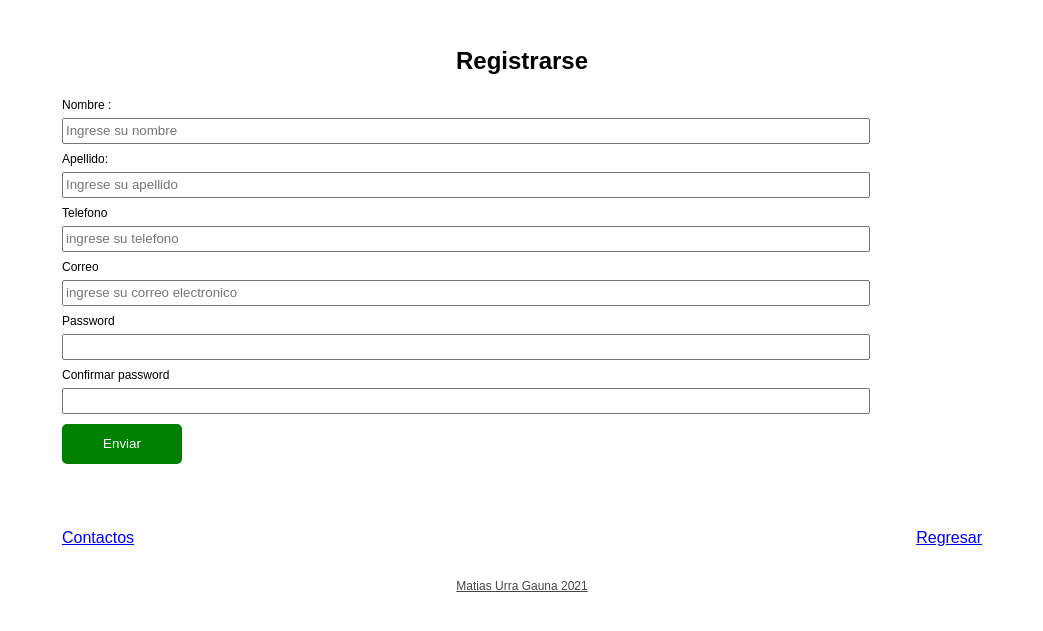
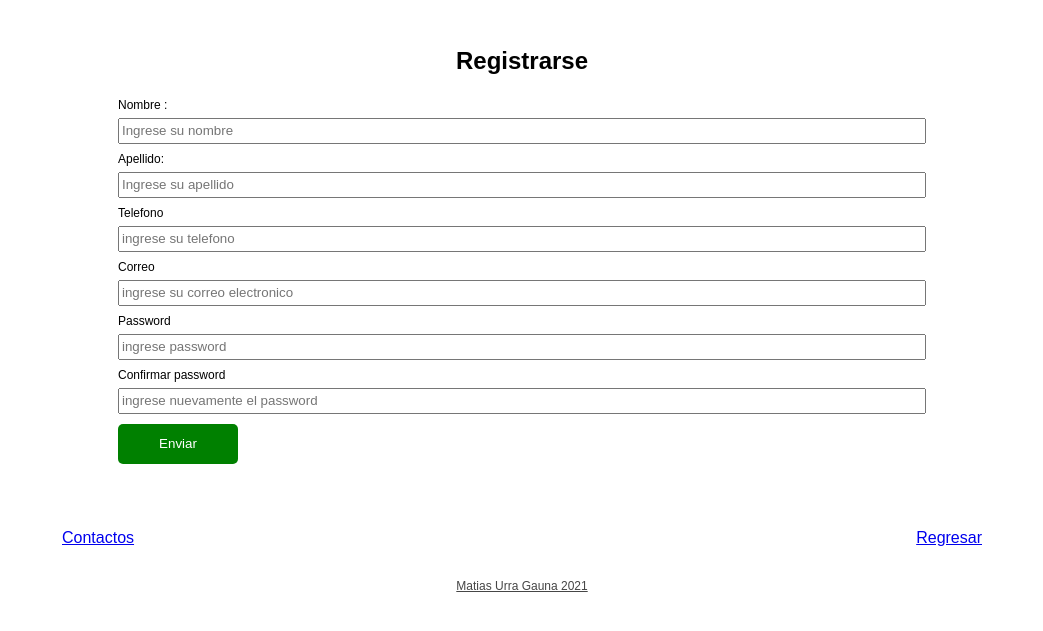
Before and after one commit to matiexe/programacion-web.github.io, a plain HTML site: page pages/registrarse.html in a window 1280 px wide. Shown: the part 143-774 px from the top of the page, without its empty margins (118-1161 px from the left). Drawn offline with Linux system fonts and the light colour scheme.

Commit message:
se arregla problema de centradod de formulario

```diff
--- a/pages/registrarse.html
+++ b/pages/registrarse.html
@@ -27,9 +27,9 @@
                 <label for="">Correo</label><br>
                 <input type="email" name="" id="" required placeholder="ingrese su correo electronico"><br>
                 <label for="">Password</label><br>
-                <input type="password" name="" id="" required><br>
+                <input type="password" name="" id="" required placeholder="ingrese password"><br>
                 <label for="">Confirmar password</label><br>
-                <input type="password" name="" id="" required>
+                <input type="password" name="" id="" required placeholder="ingrese nuevamente el password"><br>
                 <input class="enviar" type="submit" value="Enviar">
 
             </form>
```
